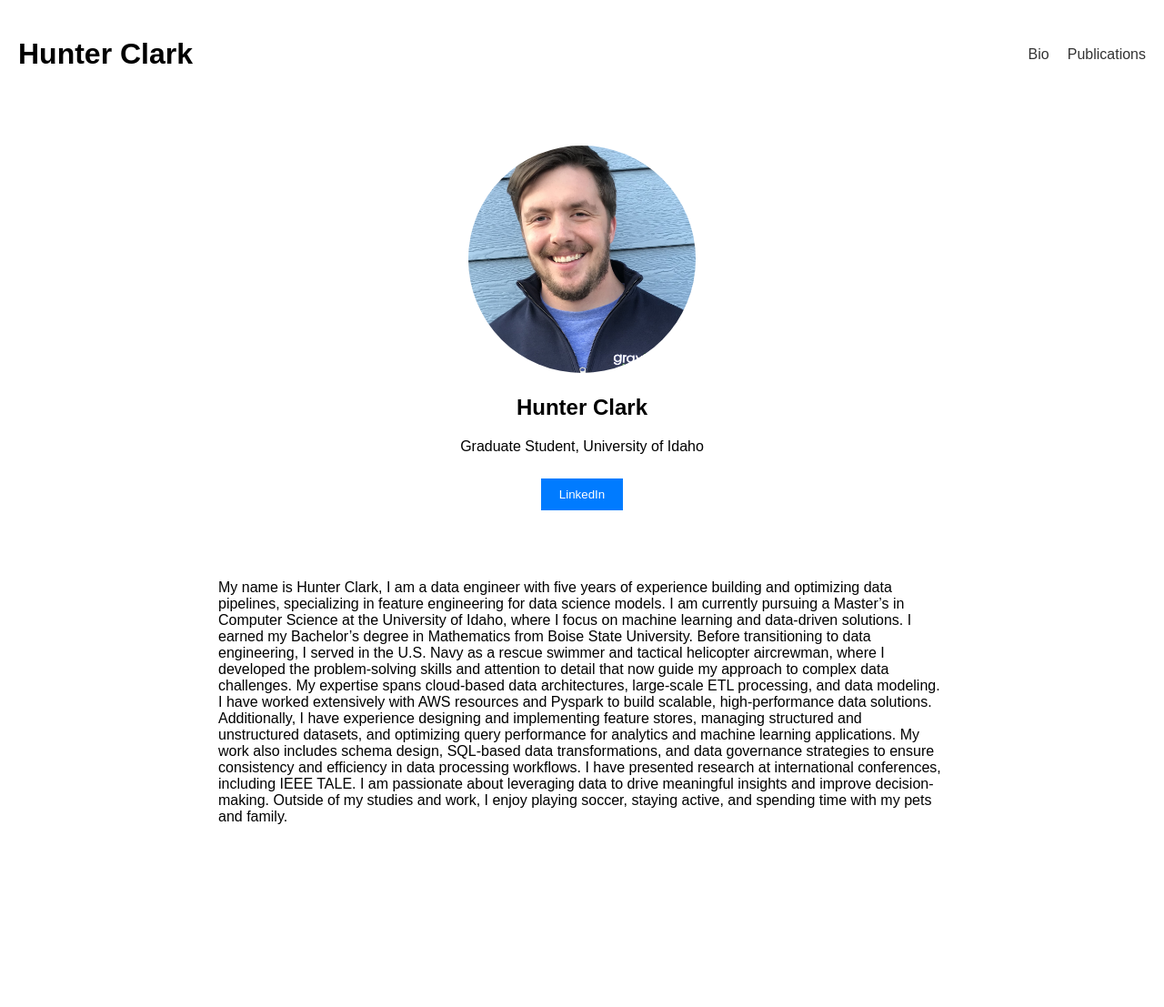
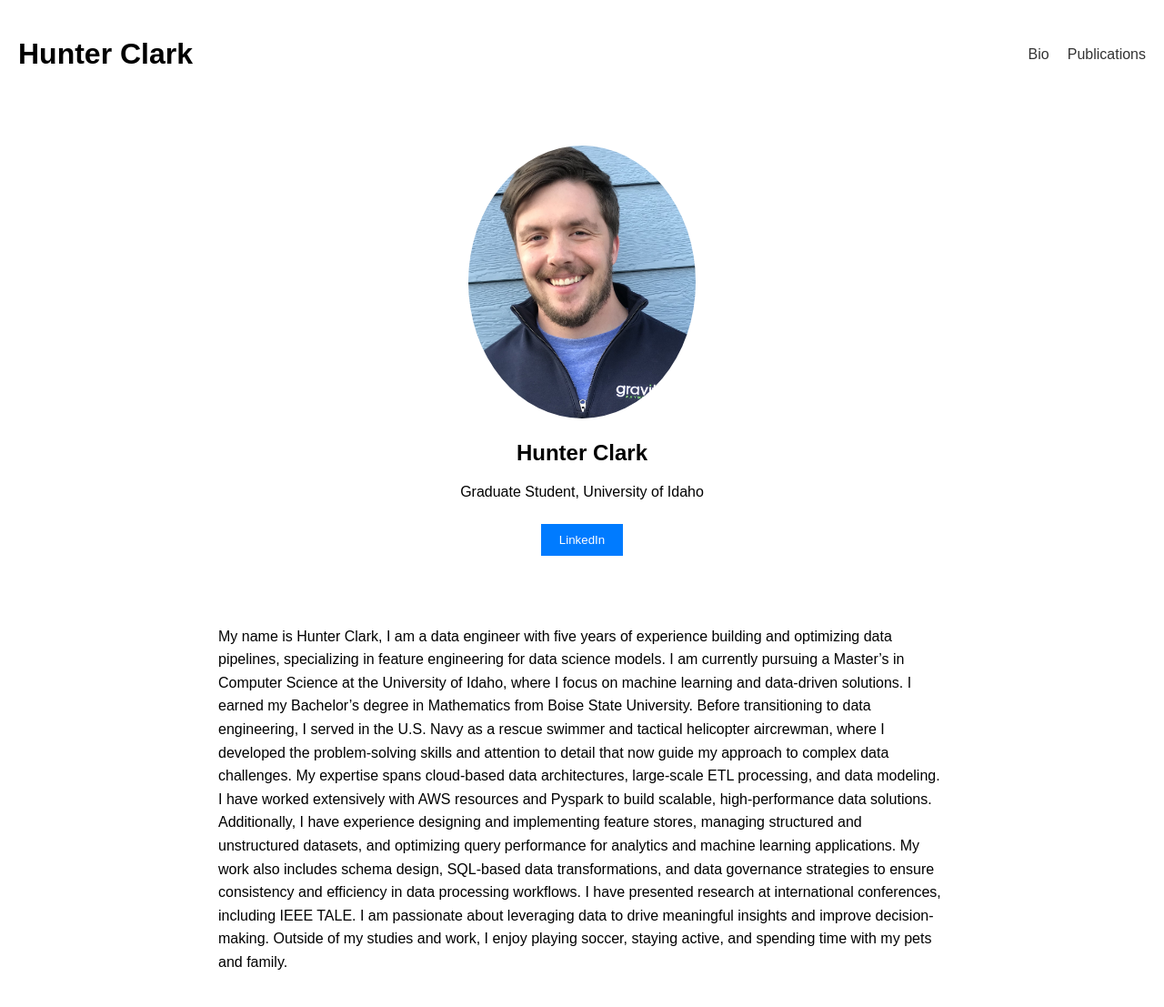
Before and after one commit to techrc195/techrc195.github.io, a plain HTML site: page index.html in a window 1280 px wide. Shown: the whole page at 91% size. Before the commit the page ends 943 px from the top, so only its background shows below. Drawn offline with Linux system fonts and the light colour scheme.

Commit message:
adjusted spacing and profile pic size

```diff
--- a/index.html
+++ b/index.html
@@ -29,7 +29,7 @@
         .profile img {
             border-radius: 50%; /* Makes the image circular */
             width: 250px; /* Adjust as needed */
-            height: 250px; /* Adjust as needed */
+            height: 300px; /* Adjust as needed */
             object-fit: cover;
         }
         .profile button {
@@ -41,6 +41,7 @@
             margin-top: 10px;
         }
         .bio {
+            line-height: 1.6;
             padding: 20px;
             max-width: 800px;
             margin: 0 auto;
```
